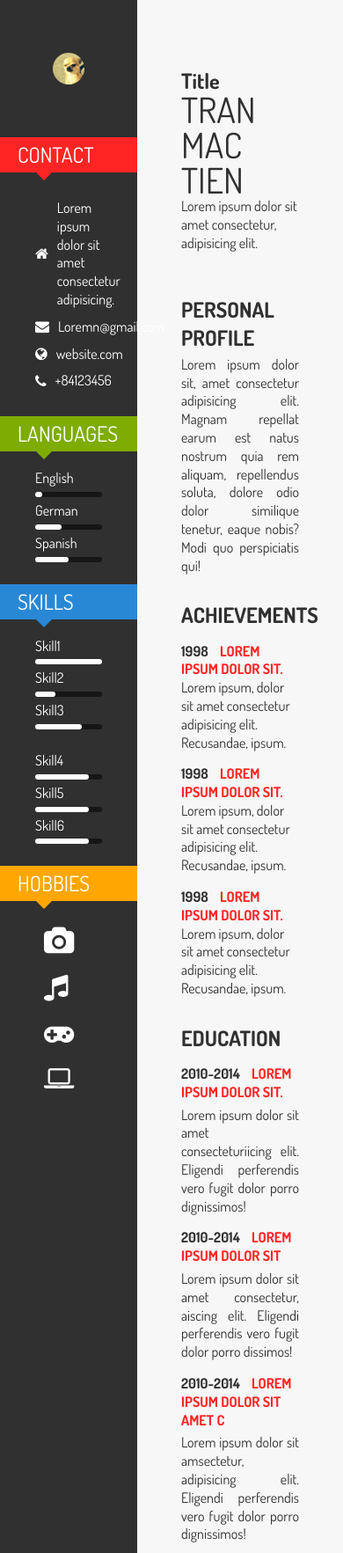
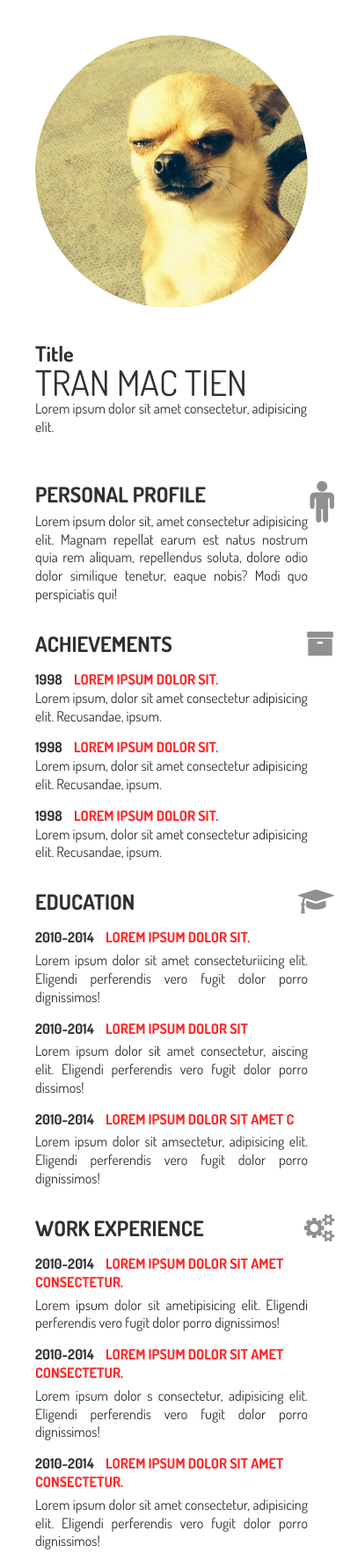
Before and after one commit to TranMacTien/MyCV, a plain HTML site: page index.html in a window 390 px wide. Shown: the top 1765 px of the page at 88% size. Drawn offline with Linux system fonts and the light colour scheme.

Commit message:
update mobile version

```diff
--- a/index.html
+++ b/index.html
@@ -1,86 +1,154 @@
 <!DOCTYPE html>
 <html lang="en">
-
 <head>
-    <meta charset="UTF-8">
-    <meta name="viewport" content="width=device-width, initial-scale=1.0">
-    <meta http-equiv="X-UA-Compatible" content="ie=edge">
-    <link rel="stylesheet" href="https://cdnjs.cloudflare.com/ajax/libs/font-awesome/4.7.0/css/font-awesome.min.css" integrity="sha256-eZrrJcwDc/3uDhsdt61sL2oOBY362qM3lon1gyExkL0="
-        crossorigin="anonymous" />
+    <meta charset="utf-8">
+    <meta content="width=device-width, initial-scale=1.0" name="viewport">
+    <meta content="ie=edge" http-equiv="X-UA-Compatible">
+    <link crossorigin="anonymous" href="https://cdnjs.cloudflare.com/ajax/libs/font-awesome/4.7.0/css/font-awesome.min.css" integrity="sha256-eZrrJcwDc/3uDhsdt61sL2oOBY362qM3lon1gyExkL0=" rel="stylesheet"/>
     <link href="https://fonts.googleapis.com/css?family=Dosis:400,700" rel="stylesheet">
-    <link rel="stylesheet" href="style.css">
-    <title>MyCV</title>
+    <link href="style.css" rel="stylesheet">
+    <title>
+        MyCV
+    </title>
+</link>
+</link>
+</meta>
+</meta>
+</meta>
 </head>
-
 <body>
     <div class="container row">
+        <!-- <div class="background-left left"></div> -->
+        <div class="wrapper left">
+            <div class="avatar">
+                <div class="avatar__img"></div>
+            </div>
+        </div>
         <div class="col-2 right">
-            <h2 class="title-name">Title</h2>
-            <h1 class="name">Tran Mac Tien</h1>
-            <p class="text-name">Lorem ipsum dolor sit amet consectetur, adipisicing elit.</p>
+            <h2 class="title-name">
+                Title
+            </h2>
+            <h1 class="name">
+                Tran Mac Tien
+            </h1>
+            <p class="text-name">
+                Lorem ipsum dolor sit amet consectetur, adipisicing elit.
+            </p>
             <ul class="info">
                 <li class="info__item">
-                    <h2 class="info__title">Personal profile</h2>
-                    <p>Lorem ipsum dolor sit, amet consectetur adipisicing elit. Magnam repellat earum est natus nostrum quia
+                    <h2 class="info__title">
+                        Personal profile
+                    </h2>
+                    <span class="info__icon">
+                        <i aria-hidden="true" class="fa fa-male fa-3x">
+                        </i>
+                    </span>
+                    <p>
+                        Lorem ipsum dolor sit, amet consectetur adipisicing elit. Magnam repellat earum est natus nostrum quia
                         rem aliquam, repellendus soluta, dolore odio dolor similique tenetur, eaque nobis? Modi quo perspiciatis
                         qui!
                     </p>
                 </li>
                 <li class="info__item">
-                    <h2 class="info__title">Achievements</h2>
+                    <h2 class="info__title">
+                        Achievements
+                    </h2>
+                    <span class="info__icon">
+                        <i aria-hidden="true" class="fa fa-archive fa-2x">
+                        </i>
+                    </span>
                     <ul class="timeline">
                         <li class="timeline__item">
                             <h3 class="timeline__title">
-                                <span>1998</span> Lorem ipsum dolor sit.</h3>
+                                <span>
+                                    1998
+                                </span>
+                                Lorem ipsum dolor sit.
+                            </h3>
                             Lorem ipsum, dolor sit amet consectetur adipisicing elit. Recusandae, ipsum.
                         </li>
                         <li class="timeline__item">
                             <h3 class="timeline__title">
-                                <span>1998</span> Lorem ipsum dolor sit.</h3>
+                                <span>
+                                    1998
+                                </span>
+                                Lorem ipsum dolor sit.
+                            </h3>
                             Lorem ipsum, dolor sit amet consectetur adipisicing elit. Recusandae, ipsum.
                         </li>
                         <li class="timeline__item">
                             <h3 class="timeline__title">
-                                <span>1998</span> Lorem ipsum dolor sit.</h3>
+                                <span>
+                                    1998
+                                </span>
+                                Lorem ipsum dolor sit.
+                            </h3>
                             Lorem ipsum, dolor sit amet consectetur adipisicing elit. Recusandae, ipsum.
                         </li>
                     </ul>
                 </li>
                 <li class="info__item">
-                    <h2 class="info__title">Education</h2>
+                    <h2 class="info__title">
+                        Education
+                    </h2>
+                    <span class="info__icon">
+                        <i aria-hidden="true" class="fa fa-graduation-cap fa-2x">
+                        </i>
+                    </span>
                     <ul class="timeline">
                         <li class="timeline__item">
                             <h3 class="timeline__title">
-                                <span>2010-2014</span> Lorem ipsum dolor sit.
+                                <span>
+                                    2010-2014
+                                </span>
+                                Lorem ipsum dolor sit.
                             </h3>
-                            <p>Lorem ipsum dolor sit amet consecteturiicing elit. Eligendi perferendis vero fugit dolor porro
+                            <p>
+                                Lorem ipsum dolor sit amet consecteturiicing elit. Eligendi perferendis vero fugit dolor porro
                                 dignissimos!
                             </p>
                         </li>
                         <li class="timeline__item">
                             <h3 class="timeline__title">
-                                <span>2010-2014</span> Lorem ipsum dolor sit
+                                <span>
+                                    2010-2014
+                                </span>
+                                Lorem ipsum dolor sit
                             </h3>
-                            <p>Lorem ipsum dolor sit amet consectetur, aiscing elit. Eligendi perferendis vero fugit dolor porro
+                            <p>
+                                Lorem ipsum dolor sit amet consectetur, aiscing elit. Eligendi perferendis vero fugit dolor porro
                                 dissimos!
                             </p>
                         </li>
                         <li class="timeline__item">
                             <h3 class="timeline__title">
-                                <span>2010-2014</span> Lorem ipsum dolor sit amet c
+                                <span>
+                                    2010-2014
+                                </span>
+                                Lorem ipsum dolor sit amet c
                             </h3>
-                            <p>Lorem ipsum dolor sit amsectetur, adipisicing elit. Eligendi perferendis vero fugit dolor porro
+                            <p>
+                                Lorem ipsum dolor sit amsectetur, adipisicing elit. Eligendi perferendis vero fugit dolor porro
                                 dignissimos!
                             </p>
                         </li>
                     </ul>
                 </li>
                 <li class="info__item">
-                    <h2 class="info__title">Work Experience</h2>
+                    <h2 class="info__title">
+                        Work Experience
+                    </h2>
+                    <span class="info__icon">
+                        <i aria-hidden="true" class="fa fa-cogs fa-2x">
+                        </i>
+                    </span>
                     <ul class="timeline">
                         <li class="timeline__item">
                             <h3 class="timeline__title">
-                                <span>2010-2014</span> Lorem ipsum dolor sit amet consectetur.
+                                <span>
+                                    2010-2014
+                                </span>
+                                Lorem ipsum dolor sit amet consectetur.
                             </h3>
                             <p>
                                 Lorem ipsum dolor sit ametipisicing elit. Eligendi perferendis vero fugit dolor porro dignissimos!
@@ -88,17 +156,25 @@
                         </li>
                         <li class="timeline__item">
                             <h3 class="timeline__title">
-                                <span>2010-2014</span> Lorem ipsum dolor sit amet consectetur.
+                                <span>
+                                    2010-2014
+                                </span>
+                                Lorem ipsum dolor sit amet consectetur.
                             </h3>
-                            <p>Lorem ipsum dolor s consectetur, adipisicing elit. Eligendi perferendis vero fugit dolor porro
+                            <p>
+                                Lorem ipsum dolor s consectetur, adipisicing elit. Eligendi perferendis vero fugit dolor porro
                                 dignissimos!
                             </p>
                         </li>
                         <li class="timeline__item">
                             <h3 class="timeline__title">
-                                <span>2010-2014</span> Lorem ipsum dolor sit amet consectetur.
+                                <span>
+                                    2010-2014
+                                </span>
+                                Lorem ipsum dolor sit amet consectetur.
                             </h3>
-                            <p>Lorem ipsum dolor sit amet consectetur, adipisicing elit. Eligendi perferendis vero fugit dolor
+                            <p>
+                                Lorem ipsum dolor sit amet consectetur, adipisicing elit. Eligendi perferendis vero fugit dolor
                                 porro dignissimos!
                             </p>
                         </li>
@@ -107,90 +183,136 @@
             </ul>
         </div>
         <div class="col-1 left">
-            <div class="avatar">
-                <div class="avatar__img"></div>
-            </div>
-            <h2 class="personal__title bg-red">Contact</h2>
+                <h2 class="personal__title bg-red">
+                    Contact
+                </h2>
                 <ul class="personal-list">
                     <li class="personal-list__contact">
-                    <i class="fa fa-home" aria-hidden="true"></i>
-                    <div>Lorem ipsum dolor sit amet consectetur adipisicing.</div>
+                        <i aria-hidden="true" class="fa fa-home">
+                        </i>
+                        <div>
+                            Lorem ipsum dolor sit amet consectetur adipisicing.
+                        </div>
                     </li>
                     <li class="personal-list__contact">
-                    <i class="fa fa-envelope" aria-hidden="true"></i>
-                    <div>Loremn@gmail.com</div>
+                        <i aria-hidden="true" class="fa fa-envelope">
+                        </i>
+                        <div>
+                            Loremn@gmail.com
+                        </div>
                     </li>
                     <li class="personal-list__contact">
-                    <i class="fa fa-globe" aria-hidden="true"></i>
-                    <div>website.com</div>
+                        <i aria-hidden="true" class="fa fa-globe">
+                        </i>
+                        <div>
+                            website.com
+                        </div>
                     </li>
                     <li class="personal-list__contact">
-                    <i class="fa fa-phone" aria-hidden="true"></i>
-                    <div>+84123456</div>
-                </li>
-            </ul>
-            <h2 class="personal__title bg-green">Languages</h2>
-            <ul class="personal-list">
-                <li class="personal-list__language">English
-                    <div class="percent-bar">
-                        <div class="percent-bar__rate rate-10"></div>
-                    </div>
-                </li>
-                <li class="personal-list__language">German
-                    <div class="percent-bar">
-                        <div class="percent-bar__rate rate-40"></div>
-                    </div>
-                </li>
-                <li class="personal-list__language">Spanish
-                    <div class="percent-bar">
-                        <div class="percent-bar__rate rate-50"></div>
+                        <i aria-hidden="true" class="fa fa-phone">
+                        </i>
+                        <div>
+                            +84123456
                         </div>
                     </li>
                 </ul>
-            <h2 class="personal__title bg-blue">Skills</h2>
+                <h2 class="personal__title bg-green">
+                    Languages
+                </h2>
                 <ul class="personal-list">
-                <li>Skill1
+                    <li class="personal-list__language">
+                        English
                         <div class="percent-bar">
-                        <div class="percent-bar__rate rate-100"></div>
+                            <div class="percent-bar__rate" style="width: 10%">
+                            </div>
                         </div>
                     </li>
-                <li>Skill2
+                    <li class="personal-list__language">
+                        German
                         <div class="percent-bar">
-                        <div class="percent-bar__rate rate-30"></div>
+                            <div class="percent-bar__rate" style="width: 40%">
+                            </div>
                         </div>
                     </li>
-                <li>Skill3
+                    <li class="personal-list__language">
+                        Spanish
                         <div class="percent-bar">
-                        <div class="percent-bar__rate rate-70"></div>
+                            <div class="percent-bar__rate" style="width: 50%">
+                            </div>
+                        </div>
+                    </li>
+                </ul>
+                <h2 class="personal__title bg-blue">
+                    Skills
+                </h2>
+                <ul class="personal-list">
+                    <li>
+                        Skill1
+                        <div class="percent-bar">
+                            <div class="percent-bar__rate" style="width: 90%">
+                            </div>
+                        </div>
+                    </li>
+                    <li>
+                        Skill2
+                        <div class="percent-bar">
+                            <div class="percent-bar__rate" style="width: 20%">
+                            </div>
+                        </div>
+                    </li>
+                    <li>
+                        Skill3
+                        <div class="percent-bar">
+                            <div class="percent-bar__rate" style="width: 40%">
+                            </div>
                         </div>
                     </li>
                 </ul>
                 <ul class="personal-list">
-                <li>Skill4
+                    <li>
+                        Skill4
                         <div class="percent-bar">
-                        <div class="percent-bar__rate rate-80"></div>
+                            <div class="percent-bar__rate" style="width: 70%">
+                            </div>
                         </div>
                     </li>
-                <li>Skill5
+                    <li>
+                        Skill5
                         <div class="percent-bar">
-                        <div class="percent-bar__rate rate-80"></div>
+                            <div class="percent-bar__rate" style="width: 40%">
+                            </div>
                         </div>
                     </li>
-                <li>Skill6
+                    <li>
+                        Skill6
                         <div class="percent-bar">
-                        <div class="percent-bar__rate rate-80"></div>
+                            <div class="percent-bar__rate" style="width: 90%">
+                            </div>
                         </div>
                     </li>
                 </ul>
-            <h2 class="personal__title bg-yellow">Hobbies</h2>
+                <h2 class="personal__title bg-yellow">
+                    Hobbies
+                </h2>
                 <ul class="personal-list row">
-                <li class="personnal-list__hobbies"><i class="fa fa-camera fa-2x" aria-hidden="true"></i></li>
-                <li class="personnal-list__hobbies"><i class="fa fa-music fa-2x" aria-hidden="true"></i></li>
-                <li class="personnal-list__hobbies"><i class="fa fa-gamepad fa-2x" aria-hidden="true"></i></li>
-                <li class="personnal-list__hobbies"><i class="fa fa-laptop fa-2x" aria-hidden="true"></i></li>
+                    <li class="personnal-list__hobbies">
+                        <i aria-hidden="true" class="fa fa-camera fa-2x">
+                        </i>
+                    </li>
+                    <li class="personnal-list__hobbies">
+                        <i aria-hidden="true" class="fa fa-music fa-2x">
+                        </i>
+                    </li>
+                    <li class="personnal-list__hobbies">
+                        <i aria-hidden="true" class="fa fa-gamepad fa-2x">
+                        </i>
+                    </li>
+                    <li class="personnal-list__hobbies">
+                        <i aria-hidden="true" class="fa fa-laptop fa-2x">
+                        </i>
+                    </li>
                 </ul>
         </div>
     </div>
 </body>
-
 </html>
--- a/style.scss
+++ b/style.scss
@@ -4,6 +4,7 @@ body {
     padding: 0;
     max-width: 100%;
     overflow-x: hidden;
+    background-color: #f7f7f7;
     font: normal 16px/1.3 "Dosis", Arial, sans-serif;
 }
 
@@ -14,7 +15,7 @@ body {
 .container {
     max-width: 800px;
     margin: 0 auto;
-    background: rgb(247, 247, 247);
+    background: white;
     position: relative;
 }
 
@@ -41,13 +42,13 @@ img {
     width: 100%;
 }
 
-@mixin rate-bar() {
-    @for $i from 1 through 10 {
-        &.rate-#{$i*10} {
-            width: #{$i*10%};
-        }
-    }
-}
+// @mixin rate-bar() {
+//     @for $i from 1 through 10 {
+//         &.rate-#{$i*10} {
+//             width: #{$i*10%};
+//         }
+//     }
+// }
 
 .left {
     float: left;
@@ -76,6 +77,13 @@ h6 {
     margin: 0 auto;
 }
 
+/* mixin */
+@mixin screen(){
+    @media (max-width: 640px) {
+        @content;
+    }
+}
+
 .bg-red {
     background-color: rgb(255, 37, 37);
     border-top-color: rgb(255, 37, 37);
@@ -100,19 +108,8 @@ h6 {
     width: 40%;
     background-color: #303030;
     color: white;
-    position: absolute;
-    height: 100%;
-    .avatar {
-        margin: 60px;
-        border-radius: 50%;
-        overflow: hidden;
-    }
-    .avatar__img {
-        height: 0;
-        padding-bottom: 100%;
-        background: url("avatar.jpg") center no-repeat;
-        background-size: cover;
-    }
+    position: relative;
+    max-height: 100%;
     .personal__title {
         padding: 0 20px;
         margin: 10px auto;
@@ -149,11 +146,9 @@ h6 {
         div{
             display: table-cell;
             vertical-align: middle;
-            // max-width: 90%;
         }
     }
     .personnal-list__hobbies {
-        // float: left;
         text-align: justify;
         display: inline-block;
         padding: 10px 10px;
@@ -173,10 +168,26 @@ h6 {
         height: 6px;
         border-radius: 3px;
         background: white;
-        @include rate-bar;
+        // @include rate-bar;
     }
 }
 
+.wrapper{
+    width:40%;
+    padding:40px;
+    background-color: #303030;
+}
+.avatar {
+    width: 100%;
+    border-radius: 50%;
+    overflow: hidden;
+}
+.avatar__img {
+    height: 0;
+    padding-bottom: 100%;
+    background: url("avatar.jpg") center no-repeat;
+    background-size: cover;
+}
 .col-2 {
     width: 60%;
     color: #303030;
@@ -200,9 +211,18 @@ h6 {
     }
     .info__item {
         margin-top: 30px;
+        position: relative;
+        .fa{
+            color: #909090;
+        }
         p {
             text-align: justify;
         }
+    }
+    .info__icon{
+        position:absolute;
+        top: 0;
+        right: -30px;
     }
     .info__title,
     .timeline__title {
@@ -223,3 +243,20 @@ h6 {
         }
     }
 }
+
+@include screen(){
+    [class*="col"],.wrapper{
+        width: 100%;
+        float: none;
+
+    }
+    .col-2{
+        padding: 0 40px;
+    }
+    .col-1{
+        position: static;
+    }
+    .wrapper{
+        background-color: transparent;
+    }
+}
```
Also changed, not shown: style.css. Lines whose indentation alone changed are shown as unchanged.
